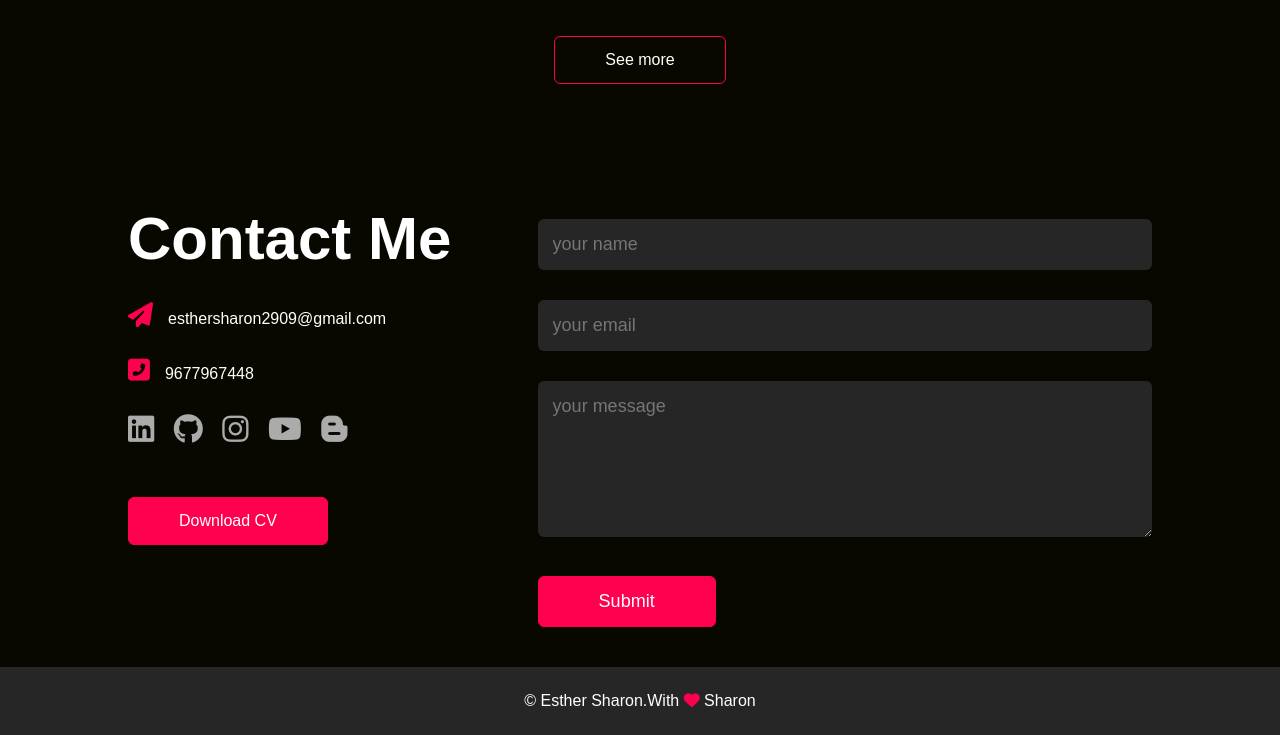
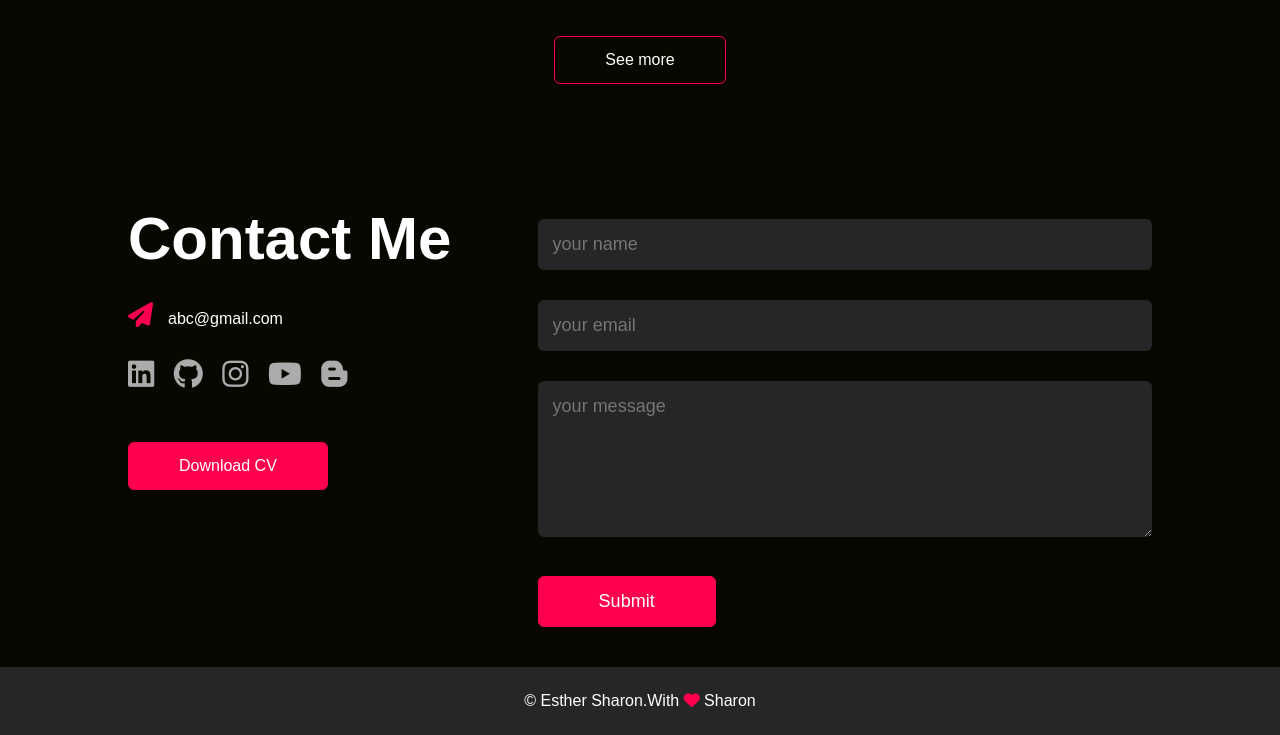
Before and after one commit to sharry09/Sharon-PersonalPortfolio-using-HTML-CSS-JS, a plain HTML site: page index.html in a window 1280 px wide. Shown: the part 2248-2983 px from the top of the page. Drawn offline with Linux system fonts and the light colour scheme.

Commit message:
Update index.html

```diff
--- a/index.html
+++ b/index.html
@@ -150,8 +150,7 @@
         <div class="row">
             <div class="contact-left">
 <h1 class="sub-title">Contact Me</h1>
-<p><i class="fas fa-paper-plane"></i>esthersharon2909@gmail.com</p>
-<p><i class="fas fa-phone-square-alt"></i>9677967448</p>
+<p><i class="fas fa-paper-plane"></i>abc@gmail.com</p>
 <div class="social-icons">
     <a href="https://www.linkedin.com/in/esther-jeeva-sharon-d-3b91a3230/" target="_blank"><i class="fa-brands fa-linkedin"></i></a>
     <a href="https://github.com/sharry09" target="_blank"><i class="fa-brands fa-github"></i></a>
```
